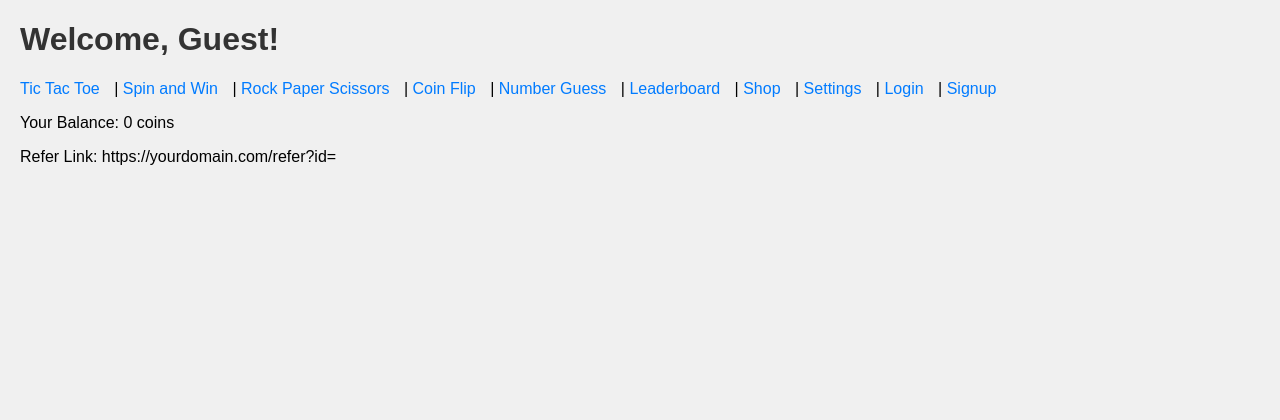
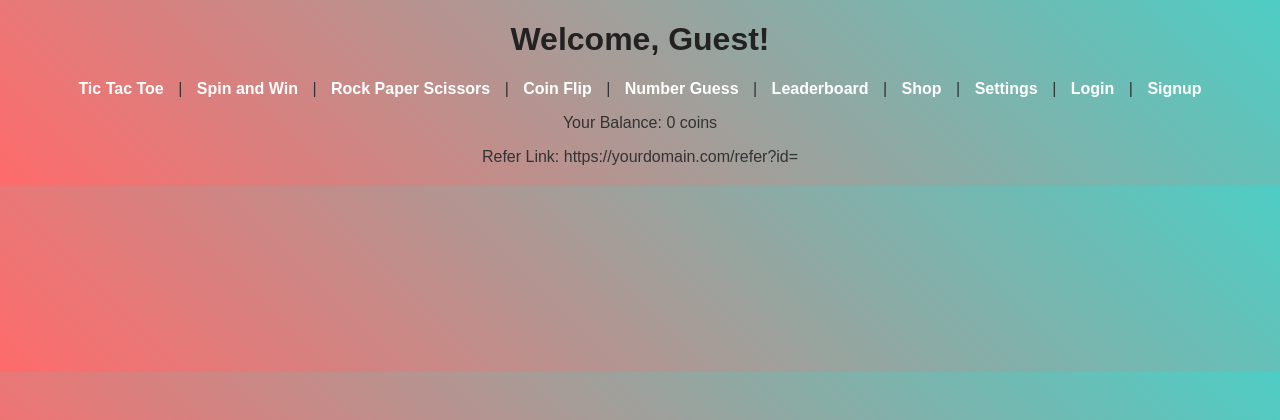
Before and after one commit to justfortestingnothibghere/Refer-and-earn, a Flask app: page / in a window 1280 px wide. Shown: the top 420 px of the page. Run offline with Flask 3, Linux system fonts and the light colour scheme; parts of the project's set-up code (start-up, migrations or seed data) failed here and were passed over.

Commit message:
Update style.css

```diff
--- a/static/css/style.css
+++ b/static/css/style.css
@@ -1,6 +1,73 @@
-body { font-family: Arial, sans-serif; background: #f0f0f0; margin: 20px; }
-h1 { color: #333; }
-nav a { margin-right: 10px; color: #007bff; text-decoration: none; }
-form { margin: 20px 0; }
-input, button { padding: 10px; margin: 5px; }
-.cell { width: 50px; height: 50px; border: 1px solid #000; display: inline-block; text-align: center; }  /* For Tic Tac Toe */
+body {
+    font-family: Arial, sans-serif;
+    background: linear-gradient(45deg, #ff6b6b, #4ecdc4);
+    color: #333;
+    margin: 20px;
+    text-align: center;
+}
+h1, h2, h3 {
+    color: #222;
+}
+nav a {
+    margin: 0 10px;
+    color: #fff;
+    text-decoration: none;
+    font-weight: bold;
+}
+nav a:hover {
+    text-decoration: underline;
+}
+form {
+    margin: 20px 0;
+}
+input, textarea, button {
+    padding: 10px;
+    margin: 5px;
+    border-radius: 5px;
+    border: 1px solid #ccc;
+}
+button {
+    background: #ff6b6b;
+    color: white;
+    border: none;
+    cursor: pointer;
+}
+button:hover {
+    background: #e55a5a;
+}
+.cell {
+    width: 60px;
+    height: 60px;
+    border: 2px solid #333;
+    display: inline-block;
+    line-height: 60px;
+    font-size: 24px;
+    margin: 2px;
+    background: white;
+}
+#board {
+    display: grid;
+    grid-template-columns: repeat(3, 60px);
+    justify-content: center;
+}
+#wheel {
+    width: 100px;
+    height: 100px;
+    background: #ccc;
+    border-radius: 50%;
+    line-height: 100px;
+    margin: 20px auto;
+}
+table {
+    margin: 20px auto;
+    border-collapse: collapse;
+}
+th, td {
+    border: 1px solid #333;
+    padding: 10px;
+}
+#chat {
+    border: 1px solid #ccc;
+    padding: 10px;
+    background: white;
+}
```
